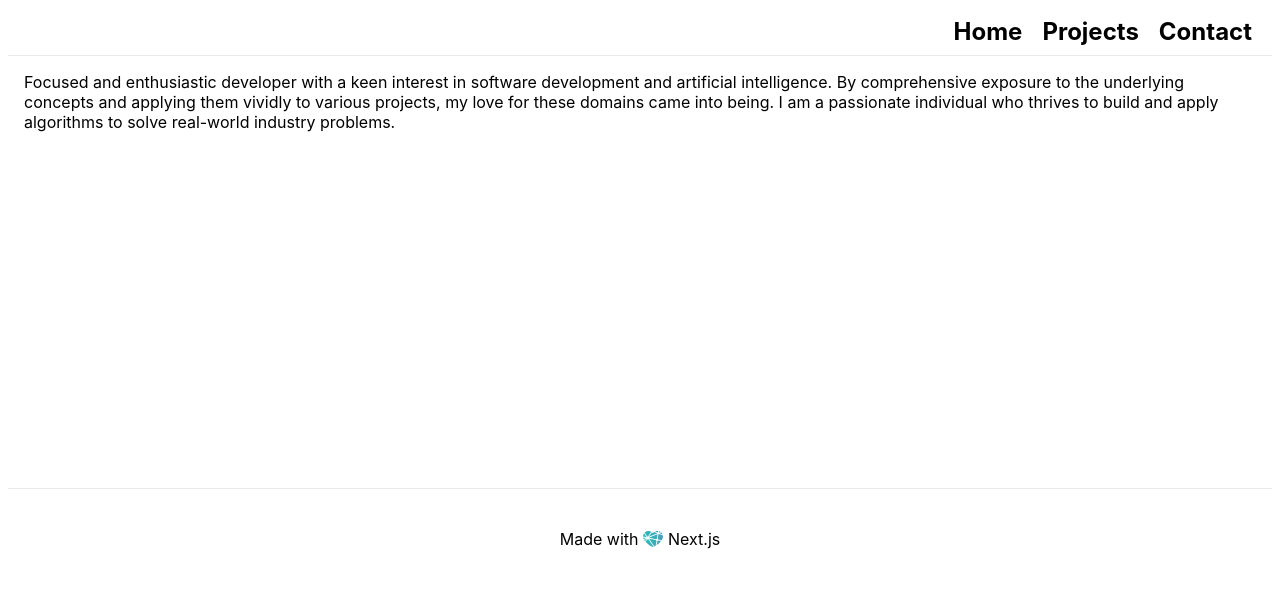
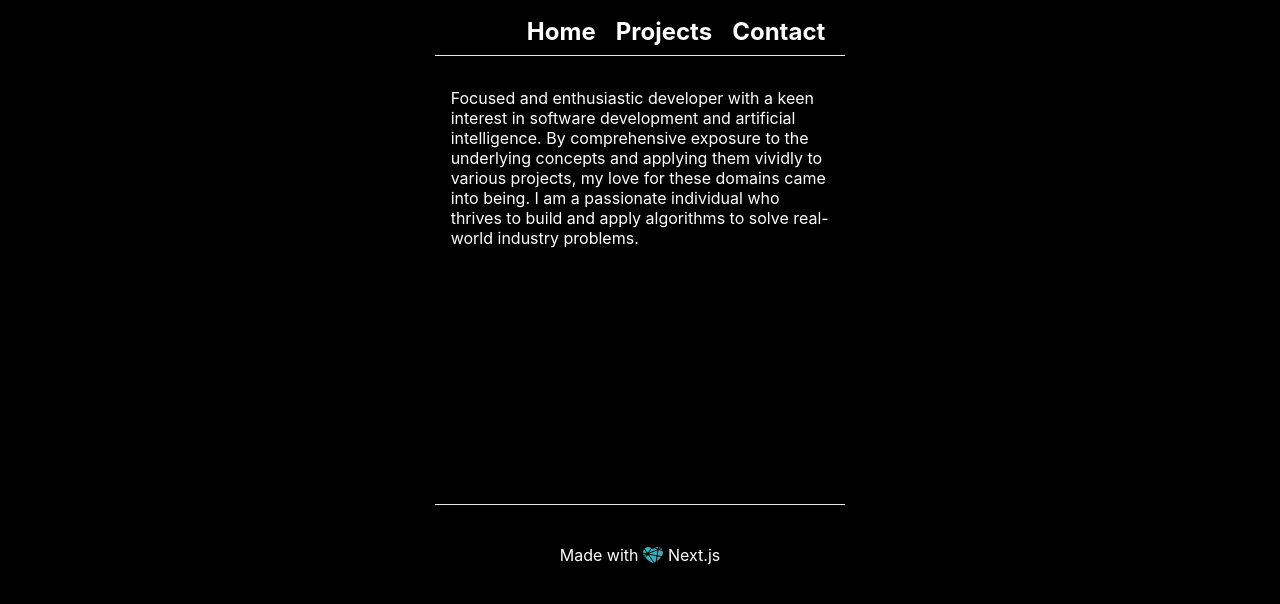
Before and after one commit to tejasbhavsar2000/tejas.dev, a Next.js app: page / in a window 1280 px wide. Shown: the top 604 px of the page. Built offline with nearby package versions, Linux system fonts and the light colour scheme.

Commit message:
added global grid layout

```diff
--- a/pages/_app.js
+++ b/pages/_app.js
@@ -1,12 +1,17 @@
 import Nav from '@components/Nav'
 import '@styles/global.css'
 import { Fragment } from 'react'
+import Style from '@styles/app.css'
 
 // This default export is required in a new `pages/_app.js` file.
 export default function MyApp({ Component, pageProps }) {
   return (<Fragment>
+    <div className="layout">
     <Nav/>
-        <Component {...pageProps} />
+    <Component {...pageProps} />
+    </div>
+
     </Fragment>
+
   )
   }
--- a/pages/index.js
+++ b/pages/index.js
@@ -3,7 +3,6 @@ import Image from 'next/image'
 import Header from '@components/Header'
 import Card from '@components/Card'
 import Footer from '@components/Footer'
-import Background from '@components/Background'
 import Style from '@styles/index.module.css'
 
 export default function Home() {
--- a/styles/Nav.module.css
+++ b/styles/Nav.module.css
@@ -17,4 +17,7 @@
 }
 .nav a:hover {
   text-decoration: underline;
+  background: linear-gradient(to right, #9548d4 0%, #5293cf 100%);
+	-webkit-background-clip: text;
+	-webkit-text-fill-color: transparent;
 }
--- /dev/null
+++ b/styles/app.css
@@ -0,0 +1,11 @@
+.layout{
+    display: grid;
+    grid-template-columns: 1fr
+    1fr
+    1fr;
+    gap: 1rem;
+	padding: 0;
+}
+.layout > *{
+    grid-column: 2;
+}
--- a/styles/global.css
+++ b/styles/global.css
@@ -10,7 +10,8 @@ body {
 
   font-family: -apple-system, BlinkMacSystemFont, Segoe UI, Roboto, Oxygen,
     Ubuntu, Cantarell, Fira Sans, Droid Sans, Helvetica Neue, sans-serif;
-  background-color: var(--bg-white);
+  background-color: var(--bg-dark);
+  color: var(--color-primary-light);
 }
 
 * {
```
Also changed, not shown: 1 other file (tests, documents, lock files or other folders).
